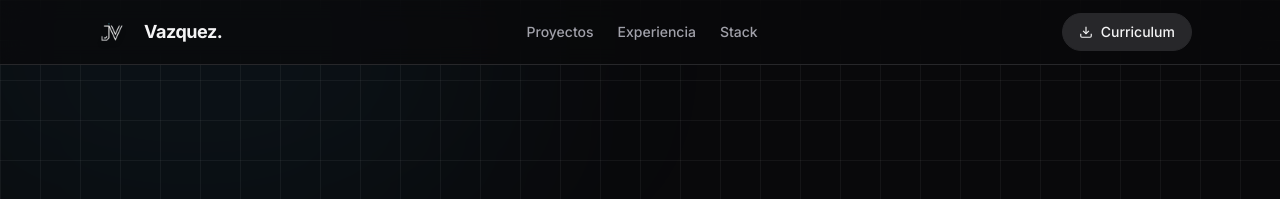
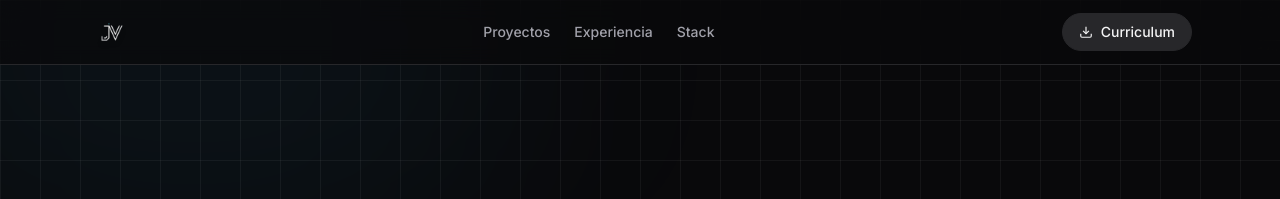
Before and after one commit to Jusnock/jusnock.github.io, an MkDocs documentation site: the page built from docs/index.md, in a window 1280 px wide. Shown: the top 199 px of the page. Built offline with MkDocs 1.6.1 and Material for MkDocs 9.7.7, drawn with Linux system fonts in a browser that asks for light colours; nearby versions of some CDN libraries.

Commit message:
style: dejar solo el logo en el navbar sin texto lateral

```diff
--- a/overrides/home.html
+++ b/overrides/home.html
@@ -106,9 +106,8 @@
   <!-- Header -->
   <header class="fixed top-0 w-full z-50 glass-nav transition-all duration-300">
     <div class="max-w-6xl mx-auto px-6 h-16 flex items-center justify-between">
-      <a href="#home" class="font-bold text-textMain text-lg tracking-tight flex items-center gap-2">
+      <a href="#home" class="flex items-center">
         <img src="assets/jv_logo_transparent.png" alt="Logo Juan Vazquez" class="w-12 h-12 object-contain drop-shadow-md">
-        Vazquez.
       </a>
       <nav class="hidden md:flex gap-6 text-sm font-medium text-textMuted">
         <a href="#projects" class="hover:text-textMain transition-colors">Proyectos</a>
```
